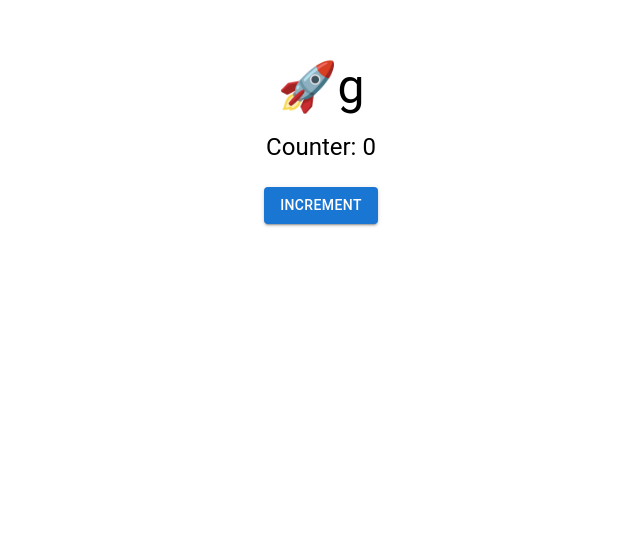
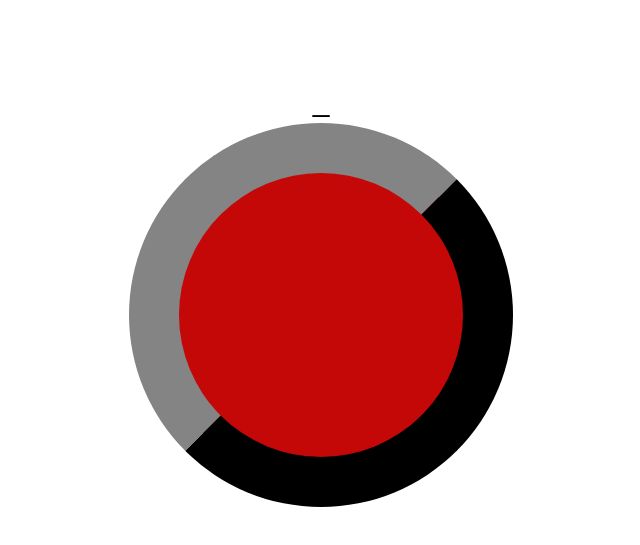
Before and after one commit to lior-yishay/pass-the-app, a React (Vite) app: page / in a window 1280 px wide. Shown: the part 101-646 px from the top of the page, without its empty margins (319-959 px from the left). Built offline with nearby package versions, Linux system fonts and the light colour scheme.

Commit message:
Ilay & Dolev are the BEST

```diff
--- /dev/null
+++ b/src/pages/Home.css
@@ -0,0 +1,36 @@
+.home {
+  display: flex;
+  flex-direction: column;
+  justify-content: center;
+  align-items: center;
+  width: 100%;
+  height: 97vh;
+}
+
+.red-button {
+  width: 30vw;
+  height: 30vw;
+  border-color: #303030;
+  border-width: 50px;
+  border-radius: 100%;
+  background-color: #c40707;
+}
+
+.red-button:hover {
+  background-color: #8d0202;
+  border-color: #252525;
+  cursor: pointer;
+}
+
+.red-button:active {
+  background-color: #810202;
+}
+
+#letter-overlay {
+  position: fixed;
+  pointer-events: none;
+  top: 0;
+  left: 0;
+  width: 100vw;
+  height: 97vh;
+}
--- a/src/pages/Home.tsx
+++ b/src/pages/Home.tsx
@@ -1,20 +1,71 @@
-import { Button, Typography, Container } from '@mui/material'
-import { useAppSelector, useAppDispatch } from '../hooks/reduxHooks'
-import { increment } from '../store/exampleSlice'
+import { useRef, useState } from 'react'
+import './Home.css'
+
+type Letter = {
+  letter: string
+  x: number
+  y: number
+}
 
 export default function Home() {
-  const value = useAppSelector((state) => state.example.value)
-  const dispatch = useAppDispatch()
+  const [letters, setLetters] = useState<Letter[]>([])
+  const [chosenLetters, setChosenLetters] = useState<String[]>([])
+  const buttonRef = useRef<HTMLButtonElement>(null)
+
+  const isInBounds = (buttonRect: DOMRect | undefined, x: number, y: number) =>
+    buttonRect &&
+    x > buttonRect.left &&
+    x < buttonRect.right &&
+    y > buttonRect.top &&
+    y < buttonRect.bottom
+
+  const handleButtonClick = () => {
+    const buttonRect = buttonRef.current?.getBoundingClientRect()
+    let x = 0
+    let y = 0
+
+    do {
+      x = Math.random() * window.innerWidth
+      y = Math.random() * window.innerHeight
+    } while (isInBounds(buttonRect, x, y))
+
+    const letter = String.fromCharCode(Math.floor(Math.random() * 26) + 65)
+    setLetters((previous) => [...previous, { letter, x, y }])
+  }
+
+  const chooseLetter = (letter: String, index: number) => {
+    setChosenLetters((previous) => [...previous, letter])
+    setLetters((previous) =>
+      previous.filter((newLetter, newIndex) => newIndex !== index)
+    )
+  }
 
   return (
-    <Container style={{ textAlign: 'center', marginTop: '20vh' }}>
-      <Typography variant="h3">🚀g</Typography>
-      <Typography variant="h5" sx={{ mt: 2 }}>
-        Counter: {value}
-      </Typography>
-      <Button variant="contained" sx={{ mt: 3 }} onClick={() => dispatch(increment())}>
-        Increment
-      </Button>
-    </Container>
+    <div className='home'>
+      <div style={{ fontFamily: 'fantasy', fontSize: '30px', marginBottom: '5px' }}>
+        {chosenLetters.length > 0 ? chosenLetters.join('') : '_'}
+      </div>
+      <button
+        ref={buttonRef}
+        className='red-button'
+        onClick={handleButtonClick}></button>
+      <div id='letter-overlay'>
+        {letters.map((letter, index) => (
+          <button
+            key={index}
+            onClick={() => chooseLetter(letter.letter, index)}
+            style={{
+              position: 'absolute',
+              left: letter.x,
+              top: letter.y,
+              fontSize: '20px',
+              cursor: 'pointer',
+              pointerEvents: 'all',
+            }}>
+            {letter.letter}
+          </button>
+        ))}
+      </div>
+    </div>
   )
 }
```
